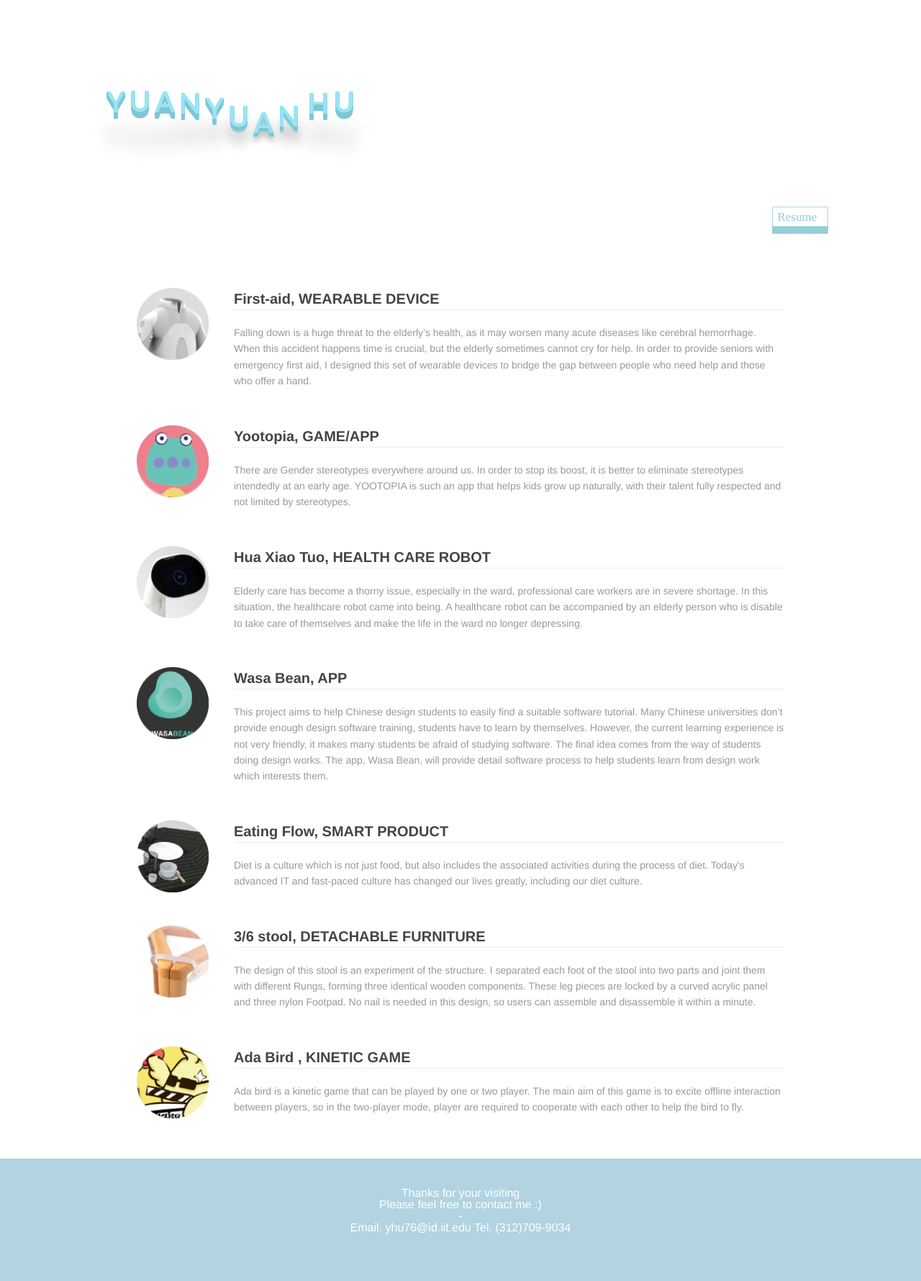
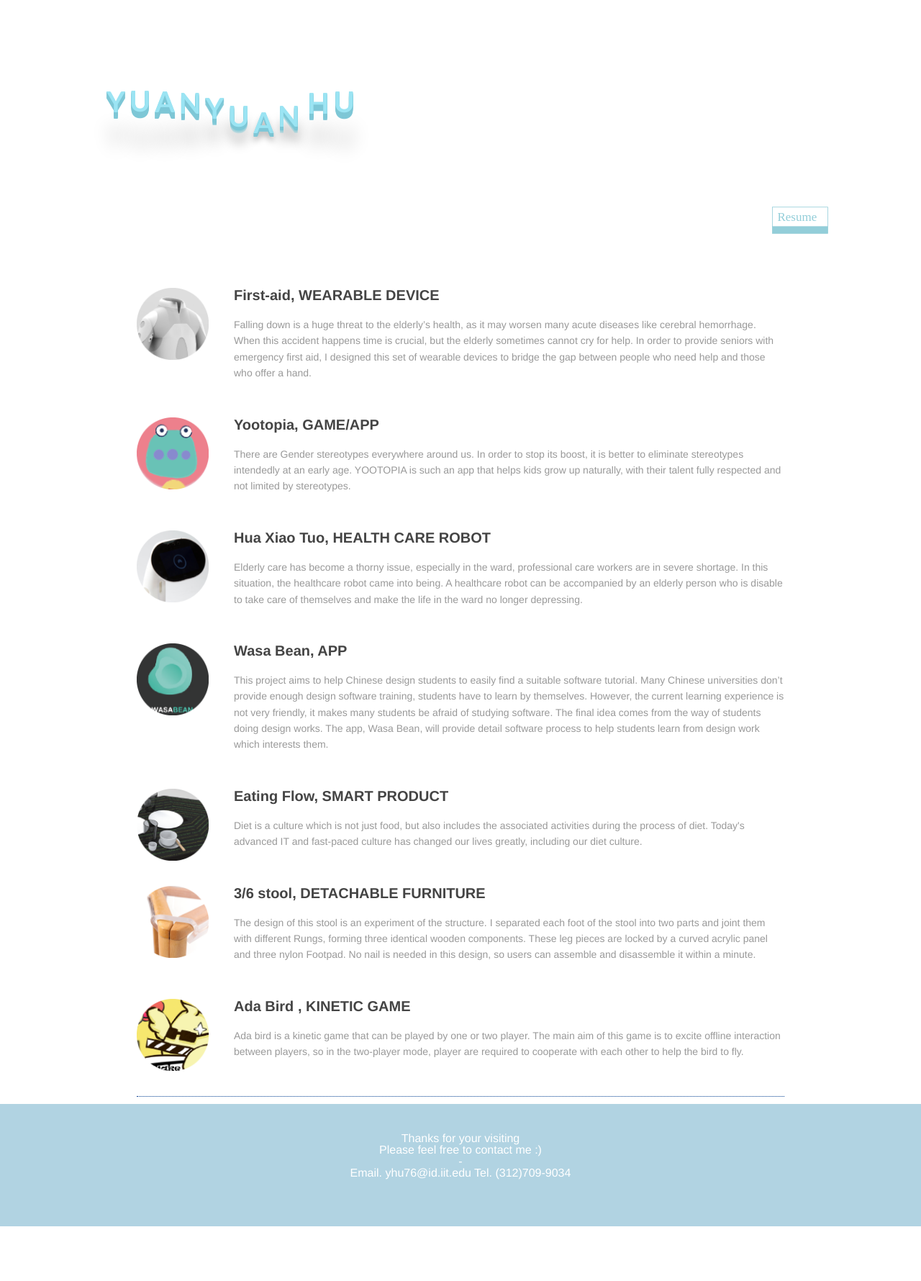
Before and after one commit to yuanyuanhu96/Potfolio-Archive, a Jekyll site: the page built from index.md, in a window 1280 px wide. Shown: the whole page at 72% size. Built offline with Jekyll 4.4.1, drawn with Linux system fonts in a browser that asks for light colours; after the commit the page ends 1704 px from its top, so only the background shows below that.

Commit message:
Update style.css

```diff
--- a/_includes/style.css
+++ b/_includes/style.css
@@ -396,6 +396,8 @@ h1 span:nth-child(11) {
   max-width: 900px;
   margin: 0 auto;
   //background: #f00;
+  border-bottom: 1px dotted #003D90;
+
 }
 
 @media screen and (max-width: 767px) {
@@ -444,14 +446,14 @@ h1 span:nth-child(11) {
 }
 */
 .index-wrapper .title {
-  display: block;
+  //display: block;
   font-size: 20px;
   Pending-top: 50px;
   word-break: keep-all;
   font-weight: bold;
   padding-top: 5px;
   padding-bottom: 5px;
-  border-bottom: 1px solid #eee;
+  //border-bottom: 1px solid #eee;
   color: #444;
 }
 
```
